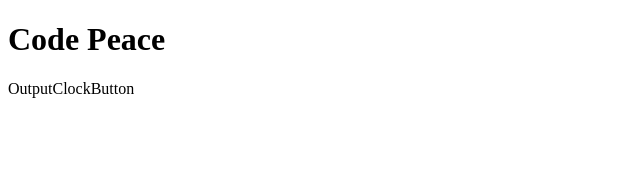
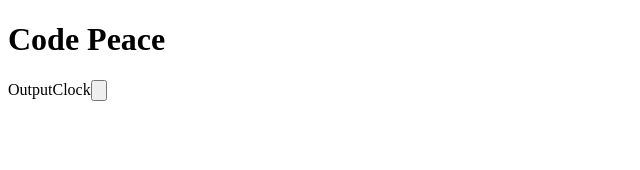
Before and after one commit to EllieChen-Git/code-peace, a React (Create React App) app: page / in a window 1280 px wide. Shown: the top 170 px of the page, without its empty margins (0-640 px from the left). Built offline with nearby package versions, Linux system fonts and the light colour scheme.

Commit message:
added button that lifts state to app.js

```diff
--- a/src/components/Button.js
+++ b/src/components/Button.js
@@ -2,10 +2,22 @@ import React, { Component } from "react";
 
 class Button extends Component {
 
-  isWorking = false;
+  state={start: this.props.isWorking}
+
+  stateReturn = (event) => {
+    this.setState({ hex: event.target.value})
+  }
+
+  componentDidUpdate() {
+    console.log(this.state.start);
+  }
 
   render() {
-    return "Button";
+    const {start} = this.state
+
+    return (
+    <input type='button' value={start} onClick={(event)=>this.props.onClickButton}/>
+      )
   }
 }
 
```
Also changed, not shown: 1 other file (tests, documents, lock files or other folders).
